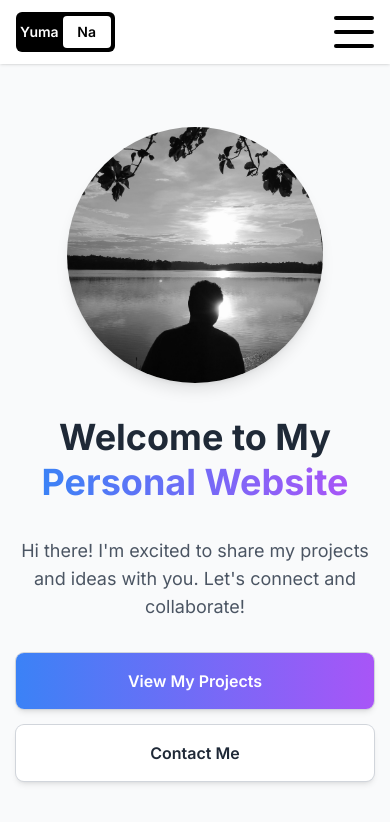
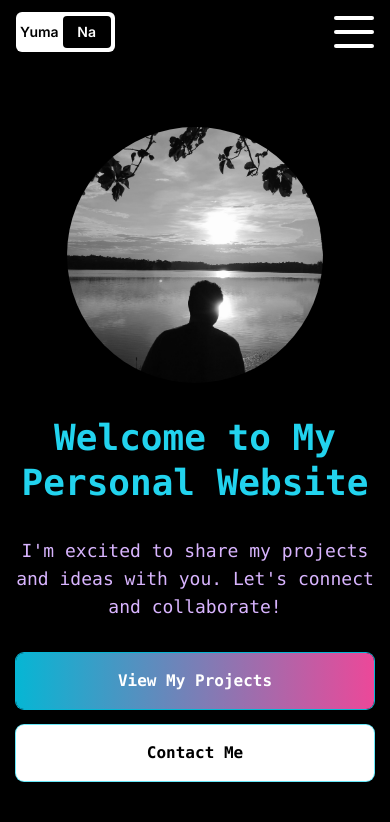
Before and after one commit to yumanuralfath/NextPortoYuma, a Next.js app: page / in a window 390 px wide. Shown: the top 822 px of the page. Built offline with nearby package versions, Linux system fonts and the light colour scheme.

Commit message:
theme(cyberpunk): change to cyberpunk theme

```diff
--- a/src/app/blog/page.jsx
+++ b/src/app/blog/page.jsx
@@ -64,7 +64,7 @@ export default async function BlogPage(props) {
   );
 
   return (
-    <div className="min-h-screen p-8 pt-20 bg-gradient-to-br from-indigo-50 via-white to-gray-100">
+    <div className="min-h-screen p-8 pt-20 bg-black text-white font-mono from-indigo-50 via-white to-gray-100">
       <div className="max-w-7xl mx-auto">
         <h1 className="text-6xl font-extrabold text-center mb-6 bg-gradient-to-r from-purple-600 to-blue-500 bg-clip-text text-transparent drop-shadow-lg">
           Explore My Notes
--- a/src/app/page.tsx
+++ b/src/app/page.tsx
@@ -1,12 +1,22 @@
 "use client";
 
+import { useEffect, useRef } from "react";
 import Image from "next/image";
 import Tilt from "react-parallax-tilt";
 import Link from "next/link";
+import { runDecodeEffect } from "@/lib/runDecodeEffect";
 
 const Homepage = () => {
+  const titleRef = useRef<HTMLHeadingElement>(null);
+
+  useEffect(() => {
+    if (titleRef.current) {
+      runDecodeEffect(titleRef.current, "Welcome to My Personal Website", 50);
+    }
+  }, []);
+
   return (
-    <div className="min-h-screen flex flex-col lg:flex-row px-4 sm:px-8 md:px-12 lg:px-20 xl:px-48 justify-center items-center pt-16 bg-gray-50">
+    <div className="min-h-screen flex flex-col lg:flex-row px-4 sm:px-8 md:px-12 lg:px-20 xl:px-48 justify-center items-center pt-16 bg-black text-white font-mono">
       {/* IMAGE CONTAINER */}
       <Tilt>
         <div className="lg:w-1/2 xl:w-2/5 mb-8 lg:mb-0 flex justify-center lg:justify-start">
@@ -22,25 +32,29 @@ const Homepage = () => {
           </div>
         </div>
       </Tilt>
+
       {/* TEXT CONTAINER */}
       <div className="h-full lg:w-1/2 flex flex-col gap-8 items-center lg:items-start justify-center text-center lg:text-left">
         {/* TITLE */}
-        <h1 className="text-4xl md:text-5xl lg:text-6xl xl:text-7xl font-bold text-gray-800 leading-tight">
-          Welcome to My{" "}
-          <span className="text-transparent bg-clip-text bg-gradient-to-r from-blue-500 to-purple-500">
-            Personal Website
-          </span>
+        <h1
+          ref={titleRef}
+          className="text-4xl md:text-5xl lg:text-6xl xl:text-7xl font-bold text-cyan-400 leading-tight"
+        >
+          {/* decode text injected via JS */}
         </h1>
-        <p className="text-lg md:text-xl text-gray-600">
-          Hi there! I'm excited to share my projects and ideas with you. Let's
-          connect and collaborate!
+
+        {/* PARAGRAPH */}
+        <p className="text-lg md:text-xl text-purple-300 min-h-[4rem]">
+          I'm excited to share my projects and ideas with you. Let's connect and
+          collaborate!
         </p>
+
         {/* BUTTON */}
         <div className="w-full flex flex-col lg:flex-row gap-4 justify-center lg:justify-start">
-          <button className="p-4 px-6 rounded-lg ring-1 ring-gray-300 bg-gradient-to-r from-blue-500 to-purple-500 text-white font-semibold hover:from-purple-500 hover:to-blue-500 hover:ring-gray-400 transition-all shadow-md hover:shadow-lg">
+          <button className="p-4 px-6 rounded-lg ring-1 ring-cyan-500 bg-gradient-to-r from-cyan-500 to-pink-500 text-white font-semibold hover:from-pink-500 hover:to-cyan-500 hover:ring-pink-400 transition-all shadow-md hover:shadow-lg">
             <Link href="/project">View My Projects</Link>
           </button>
-          <button className="p-4 px-6 rounded-lg ring-1 ring-gray-300 bg-white text-gray-800 font-semibold hover:bg-gray-100 hover:ring-gray-400 transition-all shadow-md hover:shadow-lg">
+          <button className="p-4 px-6 rounded-lg ring-1 ring-cyan-300 bg-white text-black font-semibold hover:bg-gray-100 hover:ring-pink-400 transition-all shadow-md hover:shadow-lg">
             <Link href="https://wa.me/6282268975635">Contact Me</Link>
           </button>
         </div>
--- a/src/app/project/page.tsx
+++ b/src/app/project/page.tsx
@@ -27,7 +27,7 @@ export const metadata: Metadata = {
 
 const ProjectPage: React.FC = () => {
   return (
-    <div className="min-h-screen p-8 pt-24 bg-gradient-to-br from-blue-50 via-white to-purple-50">
+    <div className="min-h-screen flex flex-col lg:flex-row px-4 sm:px-8 md:px-12 lg:px-20 xl:px-48 justify-center items-center pt-16 bg-black text-white font-mono">
       <div className="max-w-7xl mx-auto">
         <h1 className="text-5xl font-bold text-center mb-4 bg-gradient-to-r from-blue-600 to-purple-600 bg-clip-text text-transparent">
           My Projects
--- a/src/app/yuma-app/page.tsx
+++ b/src/app/yuma-app/page.tsx
@@ -72,7 +72,7 @@ const CodexPage = () => {
   };
 
   return (
-    <div className="min-h-screen p-8 pt-24 bg-gradient-to-br from-indigo-50 via-white to-gray-100">
+    <div className="min-h-screen p-8 pt-24  bg-black text-white font-mono from-indigo-50 via-white to-gray-100">
       <div className="max-w-7xl mx-auto flex flex-col items-center">
         <h1 className="text-6xl font-extrabold text-center mb-6 bg-gradient-to-r from-purple-600 to-blue-500 bg-clip-text text-transparent drop-shadow-lg">
           Easy Access to My App
--- a/src/components/General/navbar.tsx
+++ b/src/components/General/navbar.tsx
@@ -44,11 +44,10 @@ const socialLinks = [
 
 const Navbar = () => {
   const [open, setOpen] = useState(false);
+  const pathname = usePathname();
 
   const topVariants = {
-    closed: {
-      rotate: 0,
-    },
+    closed: { rotate: 0 },
     openend: {
       rotate: 45,
       backgroundColor: "rgb(255,255,255)",
@@ -56,18 +55,12 @@ const Navbar = () => {
   };
 
   const centerVariants = {
-    closed: {
-      opacity: 1,
-    },
-    openend: {
-      opacity: 0,
-    },
+    closed: { opacity: 1 },
+    openend: { opacity: 0 },
   };
 
   const bottomVariants = {
-    closed: {
-      rotate: 0,
-    },
+    closed: { rotate: 0 },
     openend: {
       rotate: -45,
       backgroundColor: "rgb(255,255,255)",
@@ -75,9 +68,7 @@ const Navbar = () => {
   };
 
   const listVariants = {
-    closed: {
-      x: "100vw",
-    },
+    closed: { x: "100vw" },
     openend: {
       x: 0,
       transition: {
@@ -87,32 +78,33 @@ const Navbar = () => {
     },
   };
 
-  const pathname = usePathname();
-
   if (pathname?.startsWith("/app")) {
     return <NavbarApp />;
   }
 
   return (
-    <div className="fixed top-0 left-0 right-0 z-50 h-16 flex items-center justify-between px-4 sm:px-8 md:px-12 lg:px-20 xl:px-48 text-xl bg-white shadow">
+    <div className="fixed top-0 left-0 right-0 z-50 h-16 flex items-center justify-between px-4 sm:px-8 md:px-12 lg:px-20 xl:px-48 text-xl bg-black text-white shadow">
       {/* LINKS */}
       <div className="hidden md:flex gap-4 w-1/3">
         {links.map((link) => (
           <NavLink link={link} key={link.title} />
         ))}
       </div>
-      {/* Logo */}
+
+      {/* LOGO */}
       <div className="md:hidden lg:flex xl:w-1/3 xl:justify-center">
         <Link
           href="/"
-          className="text-sm bg-black rounded-md p-1 font-semibold flex items-center justify-center"
+          className="text-sm bg-white rounded-md p-1 font-semibold flex items-center justify-center"
         >
-          <span className="text-white mr-1">Yuma</span>
-          <span className="w-12 h-8 rounded bg-white text-black flex items-center justify-center">
+          <span className="text-black mr-1">Yuma</span>
+          <span className="w-12 h-8 rounded bg-black text-white flex items-center justify-center">
             Na
           </span>
         </Link>
       </div>
+
+      {/* SOCIAL */}
       <div className="hidden md:flex gap-4 w-1/3 justify-end">
         {socialLinks.map((social) => (
           <Link href={social.url} target="_blank" key={social.alt}>
@@ -120,9 +112,9 @@ const Navbar = () => {
           </Link>
         ))}
       </div>
-      {/* Responsive Menu */}
+
+      {/* RESPONSIVE MENU */}
       <div className="md:hidden">
-        {/* Menu Button */}
         <button
           className="w-10 h-8 flex flex-col justify-between z-50 relative"
           onClick={() => setOpen((prev) => !prev)}
@@ -130,19 +122,20 @@ const Navbar = () => {
           <motion.div
             variants={topVariants}
             animate={open ? "openend" : "closed"}
-            className="w-10 h-1 bg-black rounded origin-left"
+            className="w-10 h-1 bg-white rounded origin-left"
           ></motion.div>
           <motion.div
             variants={centerVariants}
             animate={open ? "openend" : "closed"}
-            className="w-10 h-1 bg-black rounded"
+            className="w-10 h-1 bg-white rounded"
           ></motion.div>
           <motion.div
             variants={bottomVariants}
             animate={open ? "openend" : "closed"}
-            className="w-10 h-1 bg-black rounded origin-left"
+            className="w-10 h-1 bg-white rounded origin-left"
           ></motion.div>
         </button>
+
         {/* MENU LIST */}
         {open && (
           <motion.div
--- a/src/components/alfathai/chatbox.tsx
+++ b/src/components/alfathai/chatbox.tsx
@@ -171,7 +171,6 @@ const ChatboxPage = () => {
           <h2 className="text-lg font-semibold mb-2 text-gray-800">Respons:</h2>
           <div className="prose prose-sm max-w-none text-gray-700 break-words">
             <ReactMarkdown>{response || selectedComment}</ReactMarkdown>
-
           </div>
         </div>
       )}
--- /dev/null
+++ b/src/lib/runDecodeEffect.ts
@@ -0,0 +1,31 @@
+export const runDecodeEffect = (
+  el: HTMLElement,
+  finalText: string,
+  speed = 80
+) => {
+  const chars =
+    "ABCDEFGHIJKLMNOPQRSTUVWXYZ1234567890!@#$%^&*()_+-=[]{}|;:,.<>?";
+  let iterations = 0;
+
+  el.classList.add("cyber-flicker");
+
+  const interval = setInterval(() => {
+    const text = finalText
+      .split("")
+      .map((char, i) => {
+        if (i < iterations) return finalText[i];
+        return chars[Math.floor(Math.random() * chars.length)];
+      })
+      .join("");
+
+    el.textContent = text;
+
+    if (iterations >= finalText.length) {
+      clearInterval(interval);
+      el.classList.remove("cyber-flicker");
+      el.textContent = finalText;
+    }
+
+    iterations += 1 / 3;
+  }, speed);
+};
```
Also changed, not shown: src/app/globals.css (+58 -0 lines), 1 other file (tests, documents, lock files or other folders).
